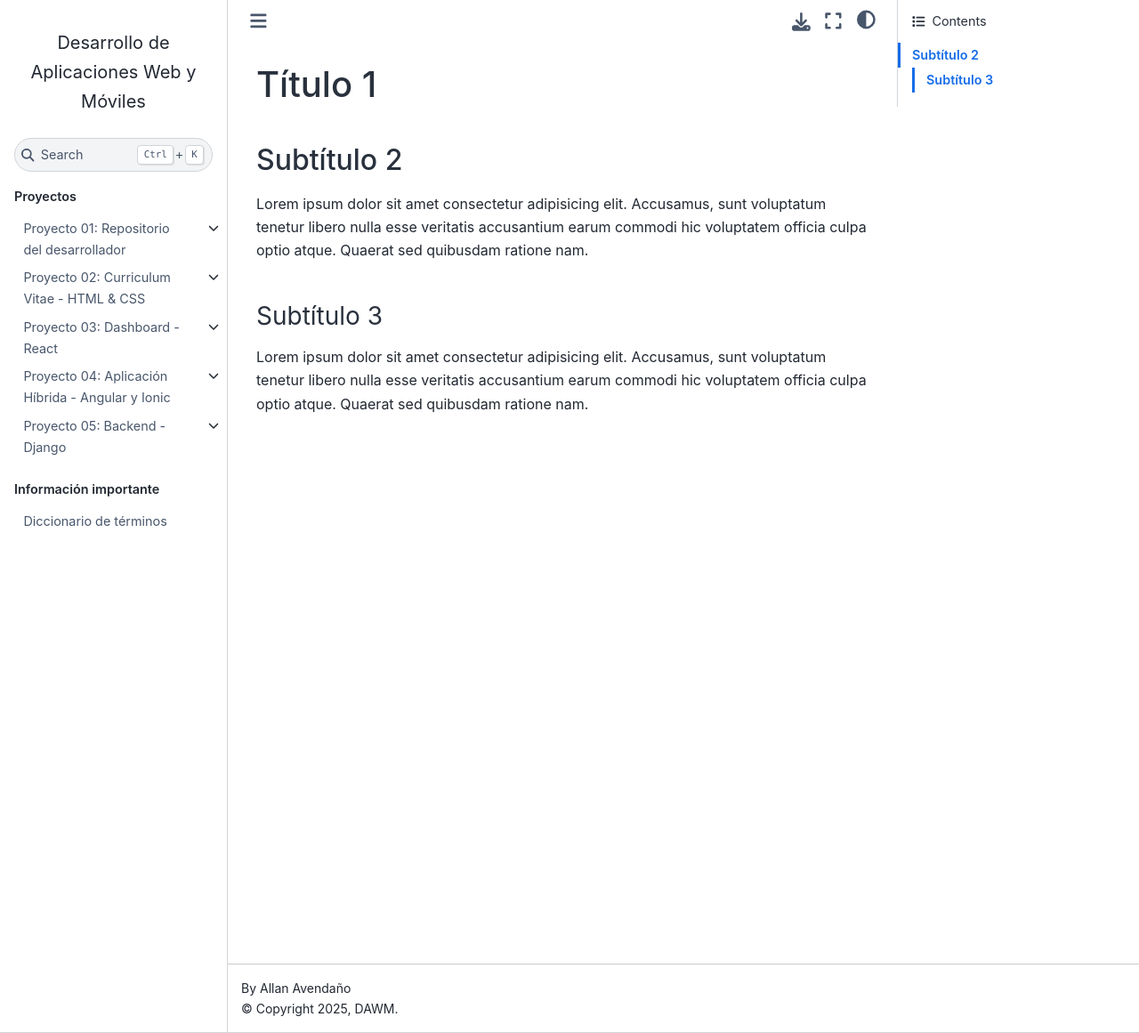
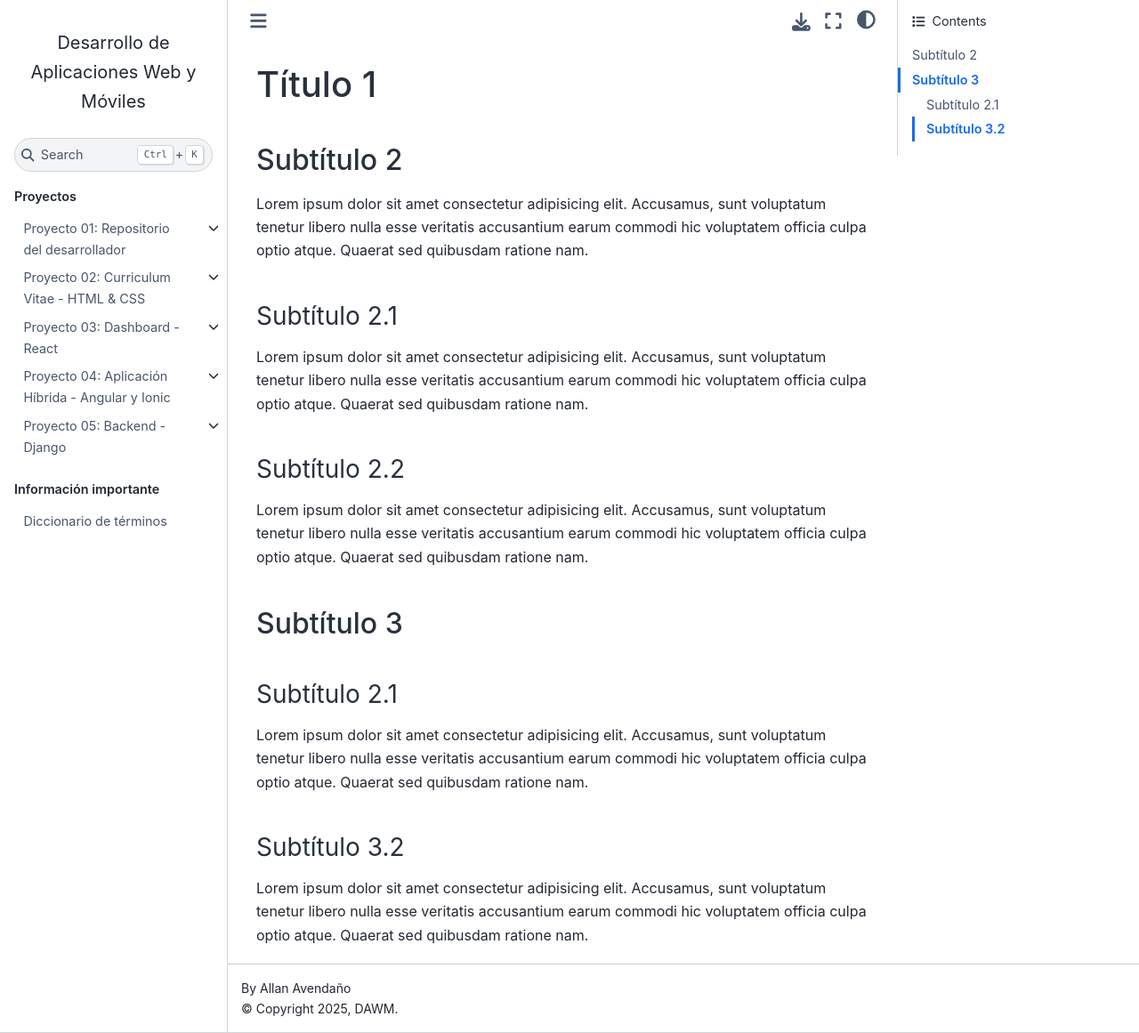
Before and after one commit to DAWMFIEC/DAWM-AI, a Sphinx documentation site: the page built from docs/source/plantillas/guia.rst, in a window 1280 px wide and 1161 px high. Shown: the whole window at 89% size. Built offline with Sphinx 7.4.7 and the Sphinx Book theme 1.1.4, drawn with Linux system fonts in a browser that asks for light colours; pages that are not in the unit, such as notebooks, are missing from menus.

Commit message:
more subtitles

```diff
--- a/docs/source/plantillas/guia.rst
+++ b/docs/source/plantillas/guia.rst
@@ -9,9 +9,33 @@ Lorem ipsum dolor sit amet consectetur adipisicing elit. Accusamus, sunt
 voluptatum tenetur libero nulla esse veritatis accusantium earum commodi hic
 voluptatem officia culpa optio atque. Quaerat sed quibusdam ratione nam.
 
-Subtítulo 3
-----------
+Subtítulo 2.1
+---------------
 
 Lorem ipsum dolor sit amet consectetur adipisicing elit. Accusamus, sunt
 voluptatum tenetur libero nulla esse veritatis accusantium earum commodi hic
 voluptatem officia culpa optio atque. Quaerat sed quibusdam ratione nam.
+
+Subtítulo 2.2
+---------------
+
+Lorem ipsum dolor sit amet consectetur adipisicing elit. Accusamus, sunt
+voluptatum tenetur libero nulla esse veritatis accusantium earum commodi hic
+voluptatem officia culpa optio atque. Quaerat sed quibusdam ratione nam.
+
+Subtítulo 3
+===========
+
+Subtítulo 2.1
+---------------
+
+Lorem ipsum dolor sit amet consectetur adipisicing elit. Accusamus, sunt
+voluptatum tenetur libero nulla esse veritatis accusantium earum commodi hic
+voluptatem officia culpa optio atque. Quaerat sed quibusdam ratione nam.
+
+Subtítulo 3.2
+---------------
+
+Lorem ipsum dolor sit amet consectetur adipisicing elit. Accusamus, sunt
+voluptatum tenetur libero nulla esse veritatis accusantium earum commodi hic
+voluptatem officia culpa optio atque. Quaerat sed quibusdam ratione nam.
```
